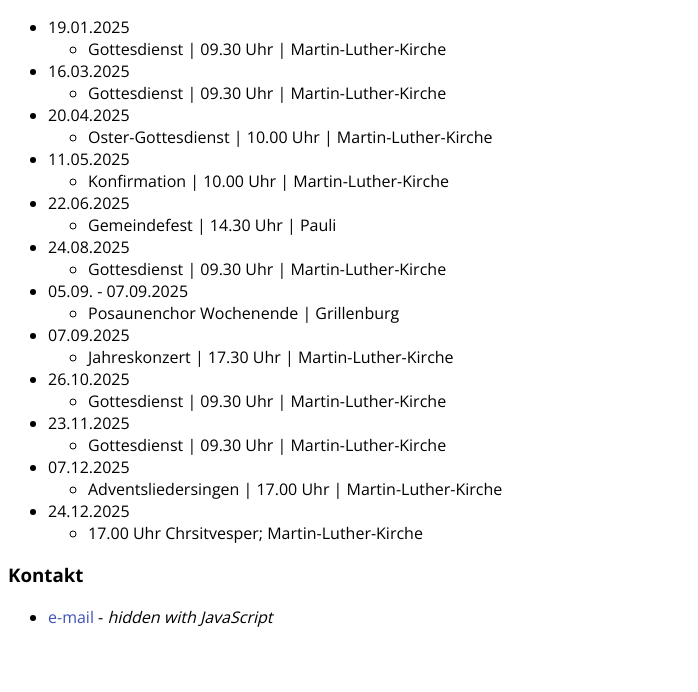
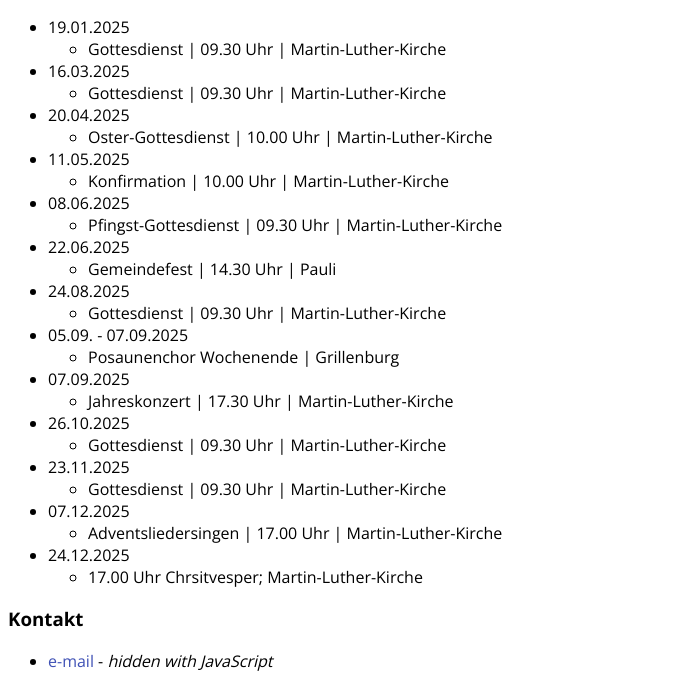
Before and after one commit to pcmlk/pcmlk.github.io, a plain HTML site: page index.html in a window 1280 px wide. Shown: the part 108-800 px from the top of the page, without its empty margins (0-698 px from the left). Drawn offline with nearby package versions, Linux system fonts and the light colour scheme.

Commit message:
Termine hinzugefügt.

```diff
--- a/index.html
+++ b/index.html
@@ -25,6 +25,9 @@
         </li>
         <li>11.05.2025
           <ul><li>Konfirmation | 10.00 Uhr | Martin-Luther-Kirche</li></ul>
+        </li>
+        <li>08.06.2025
+          <ul><li>Pfingst-Gottesdienst | 09.30 Uhr | Martin-Luther-Kirche</li></ul>
         </li>
         <li>22.06.2025
           <ul><li>Gemeindefest | 14.30 Uhr | Pauli</li></ul>
```
